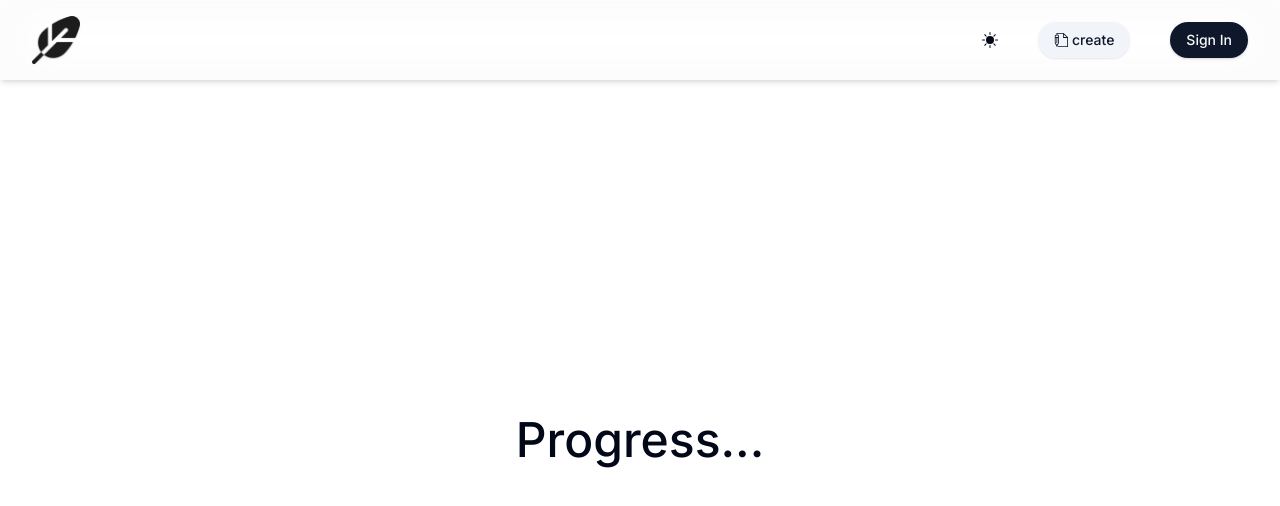
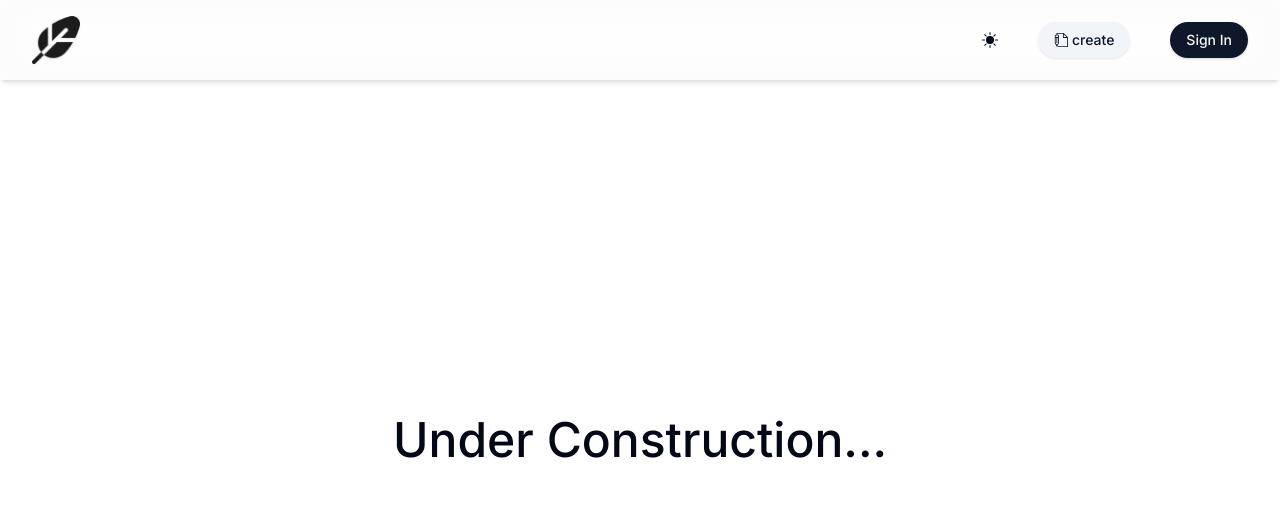
Before and after one commit to akhilraj960/info-blast, a Next.js app: page / in a window 1280 px wide. Shown: the top 506 px of the page. Built offline with nearby package versions, Linux system fonts and the light colour scheme; no server answers.

Commit message:
something.

```diff
--- a/app/(root)/write/page.tsx
+++ b/app/(root)/write/page.tsx
@@ -66,7 +66,6 @@ const WritePage: React.FC = () => {
     author: "",
   });
   const [textEditor, setTextEditor] = useState<EditorJS | null>(null);
-  const [loading, setLoading] = useState(true);
 
   const { sessionId } = useAuth();
   const router = useRouter();
@@ -165,7 +164,6 @@ const WritePage: React.FC = () => {
   };
 
   const handlePublish = async () => {
-    console.log(blog);
 
     if (!banner) {
       return toast.error("Upload an banner for your blog.");
--- /dev/null
+++ b/app/api/blog/write/route.ts
@@ -0,0 +1,7 @@
+export async function POST(request: Request) {
+  const body = await request.json();
+
+  console.log(body);
+
+  return Response.json({ body });
+}
--- a/app/page.tsx
+++ b/app/page.tsx
@@ -5,7 +5,7 @@ import React from "react";
 const page = () => {
   return (
     <Wrapper className="flex justify-center items-center">
-      <h1>Progress...</h1>
+      <h1>Under Construction...</h1>
     </Wrapper>
   );
 };
```
